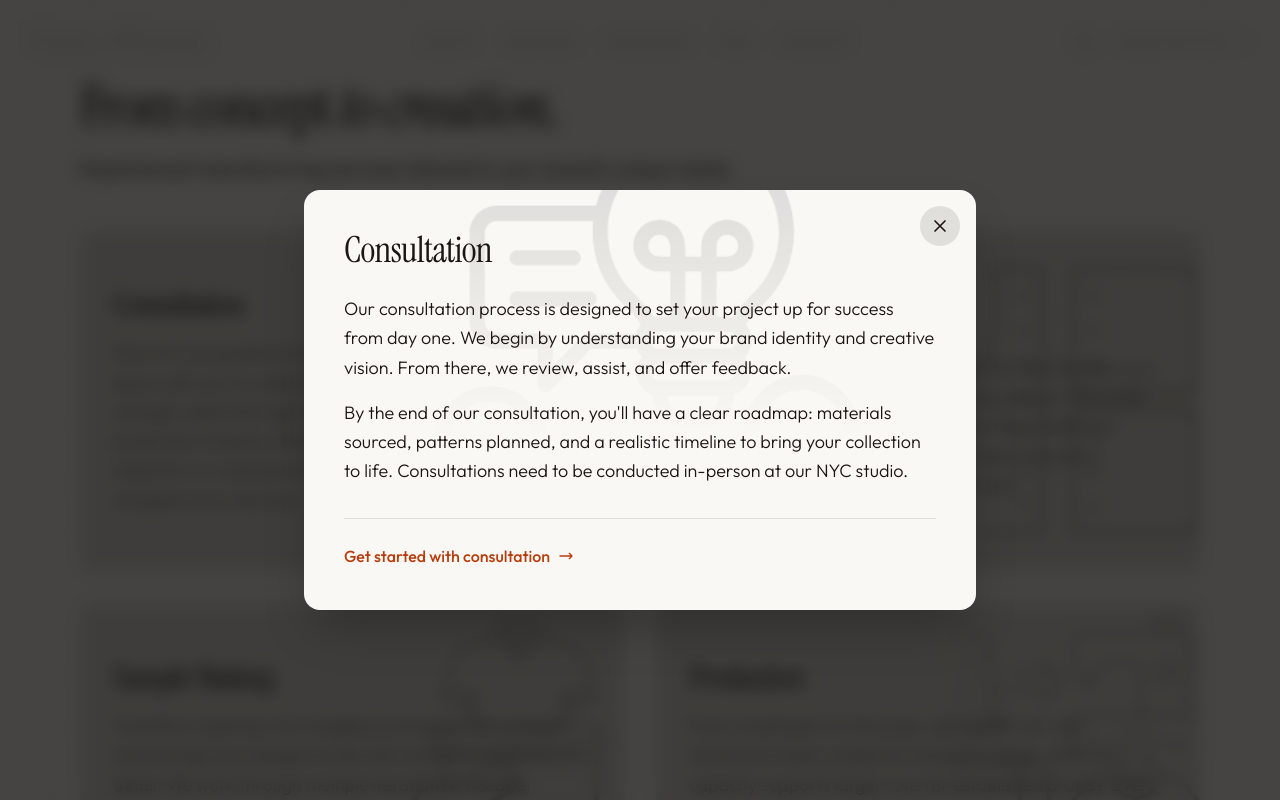
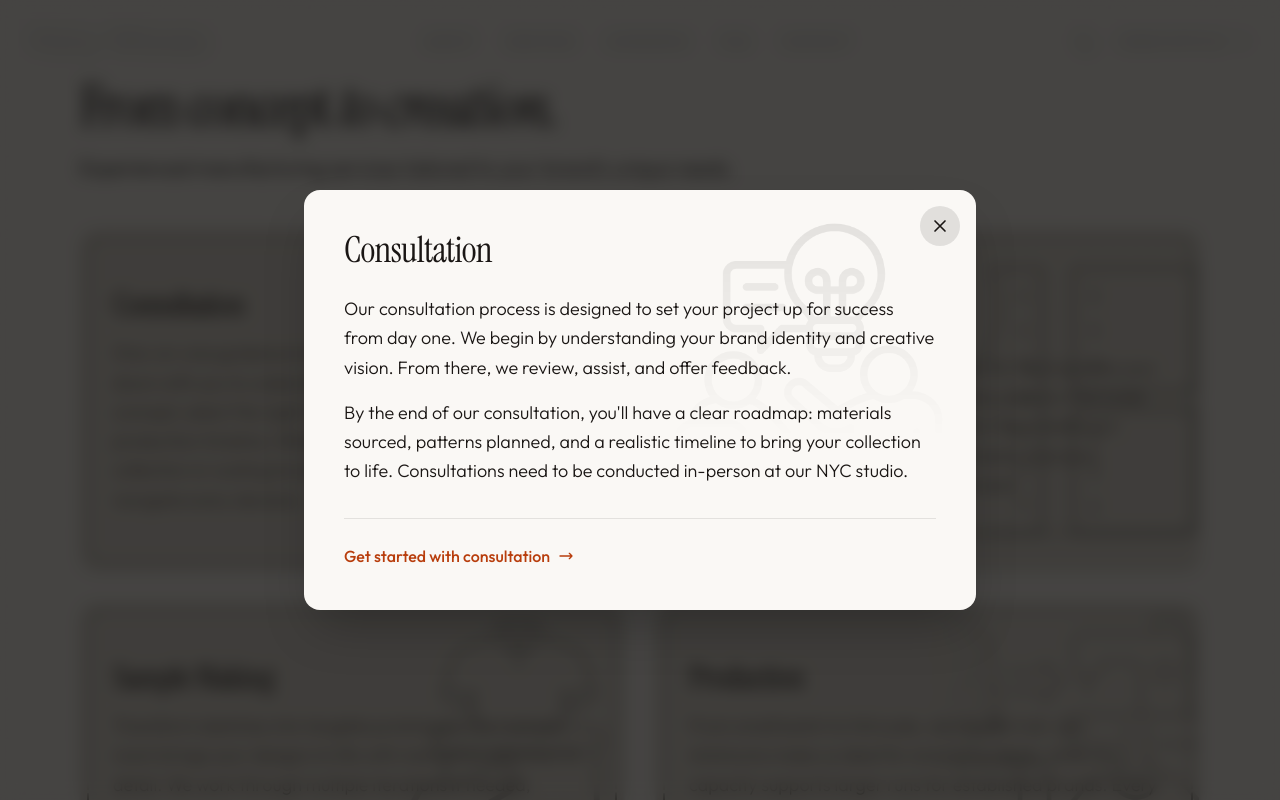
Before and after one commit to kmacancela/kary-waves, a React (Vite) app: page / in a window 1280 px wide. Both pictures are taken after a click on the button 352 px from the left and 2152 px from the top of the page. Shown: the part 1752-2552 px from the top of the page. Built offline with nearby package versions, Linux system fonts and the light colour scheme.

Commit message:
Added stitch border to service cards, adjusted Hardware Installation bg sizing

```diff
--- a/src/components/Services.tsx
+++ b/src/components/Services.tsx
@@ -57,6 +57,8 @@ We offer rapid-turnaround alterations and even same-day service when deadlines a
     description: 'Professional installation of eyelets, rivets, grommets, and snaps. We use industrial-grade equipment to ensure secure, clean, and consistent placement on any garment or accessory. Bring your pieces to us or include hardware installation as part of your production run.',
     shortDescription: 'Professional installation of eyelets, rivets, grommets, and snaps with industrial-grade equipment.',
     backgroundImage: '/images/rivet-machine.png',
+    backgroundSize: 'w-1/4 sm:w-1/3',
+    modalBgSize: '35%',
     extendedDescription: `We know hardware installation requires specialized equipment and expertise that most sewers don't have. Our machines apply precise, consistent pressure, so hardware sits flush and holds permanently.
 
 We work with a wide range of hardware: snaps, rivets, eyelets, grommets. If you have custom hardware, bring it in and we can likely install it.
@@ -242,10 +244,30 @@ const Services = () => {
                 className="service-card reveal relative overflow-hidden px-6 py-8 sm:px-8 sm:py-10 md:py-14 rounded-2xl border transition-all duration-300 ease-out cursor-pointer shadow-sm hover:shadow-xl active:scale-[0.98] sm:hover:scale-[1.02] text-left"
                 style={styles.card}
               >
+                {/* Stitch border SVG - hand-sewn dashed effect */}
+                <svg
+                  className="pointer-events-none absolute"
+                  style={{
+                    inset: '6px',
+                    width: 'calc(100% - 12px)',
+                    height: 'calc(100% - 12px)',
+                  }}
+                  fill="none"
+                >
+                  <rect
+                    className={`stitch-rect ${hasLightBackground ? 'stroke-[#FAF8F5]/50' : 'stroke-[#1A1614]/50'}`}
+                    x="1"
+                    y="1"
+                    rx="12"
+                    strokeWidth="2"
+                    strokeLinecap="round"
+                    style={{ width: 'calc(100% - 2px)', height: 'calc(100% - 2px)' }}
+                  />
+                </svg>
                 {/* Card background image */}
                 {service.backgroundImage && (
                   <div
-                    className={`absolute right-0 top-0 bottom-0 w-1/3 sm:w-1/2 pointer-events-none ${hasLightBackground ? 'opacity-35' : 'opacity-15'}`}
+                    className={`absolute right-0 top-0 bottom-0 ${service.backgroundSize || 'w-1/3 sm:w-1/2'} pointer-events-none ${hasLightBackground ? 'opacity-35' : 'opacity-15'}`}
                     style={{
                       backgroundImage: `url(${service.backgroundImage})`,
                       backgroundSize: 'cover',
@@ -344,8 +366,9 @@ const Services = () => {
                 className={`absolute inset-0 pointer-events-none ${isDark ? 'opacity-20' : 'opacity-10'}`}
                 style={{
                   backgroundImage: `url(${services[selectedService].backgroundImage})`,
-                  backgroundSize: 'cover',
-                  backgroundPosition: 'center',
+                  backgroundSize: services[selectedService].modalBgSize || '50%',
+                  backgroundPosition: 'right top',
+                  backgroundRepeat: 'no-repeat',
                   maskImage: 'linear-gradient(to bottom, black 0%, transparent 60%)',
                   WebkitMaskImage: 'linear-gradient(to bottom, black 0%, transparent 60%)',
                 }}
--- a/src/index.css
+++ b/src/index.css
@@ -82,6 +82,7 @@ body.mobile-menu-open > #root {
 /* Service cards hover effect */
 .service-card {
   transform: scale(1) translateY(0);
+  position: relative;
 }
 
 .services-grid:hover .service-card {
@@ -91,6 +92,13 @@ body.mobile-menu-open > #root {
 .services-grid .service-card:hover {
   transform: scale(1.03) translateY(-4px);
 }
+
+
+/* Stitch border - pattern and mask for draw animation */
+.stitch-rect {
+  stroke-dasharray: 6 5;
+}
+
 
 /* Full-bleed element that breaks out of container padding on mobile */
 /* Accounts for section-lg padding (1.5rem) + container px-6 (1.5rem) = 3rem each side */
```
Also changed, not shown: 1 other file (tests, documents, lock files or other folders).
